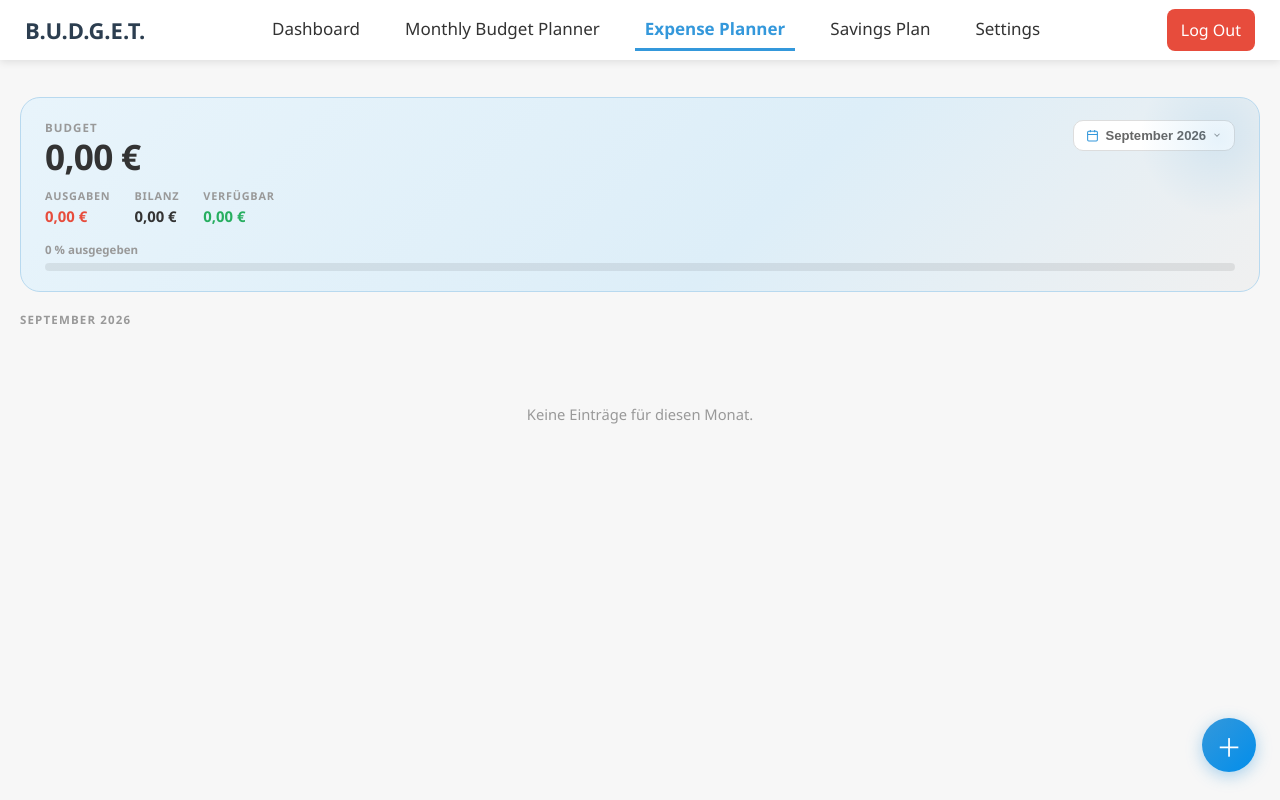
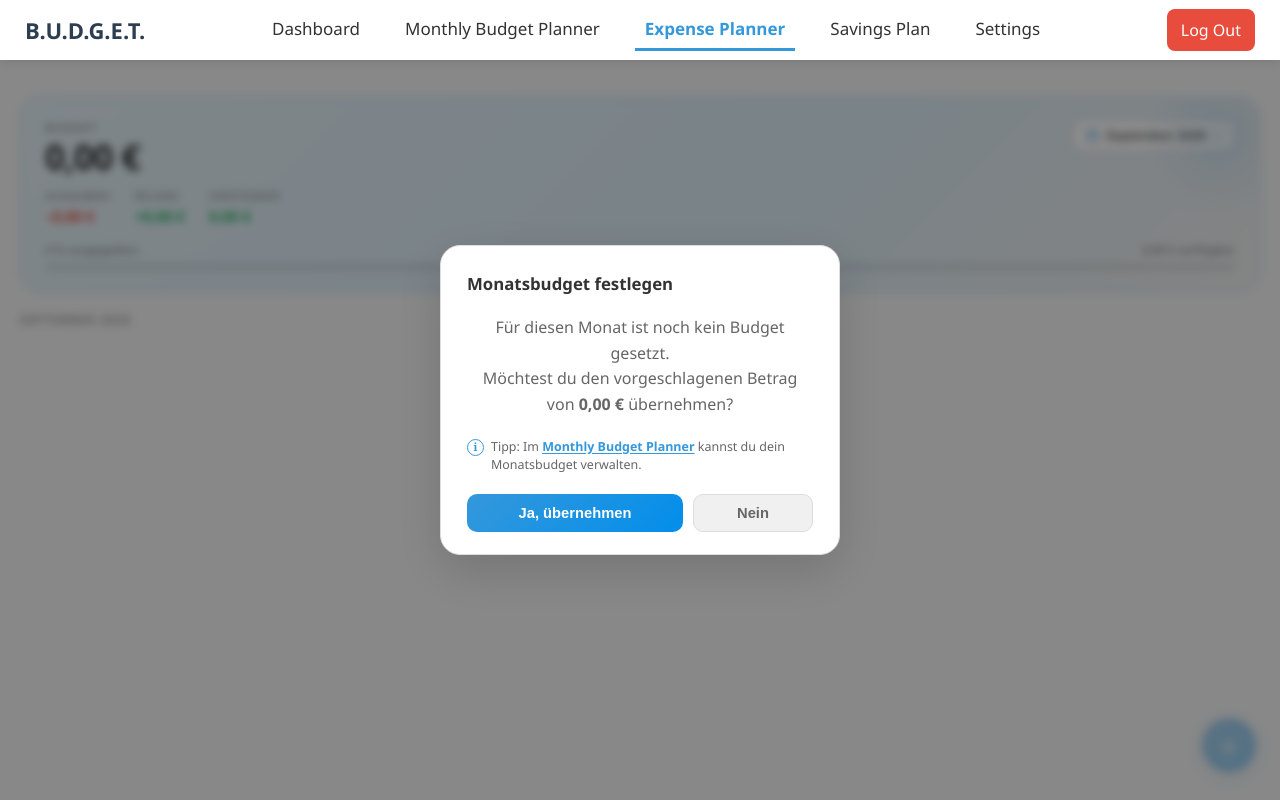
Before and after one commit to LamaImAuto6937/B.U.D.G.E.T., a Flask app: page /expensePlanner in a window 1280 px wide. Run offline with Flask 3, Linux system fonts and the light colour scheme; the visitor is signed in with stand-in values (Sample User, id 1); data that the repository does not hold is empty; parts of the project's set-up code (start-up, migrations or seed data) failed here and were passed over.

Commit message:
Add Hint in Expense Planner, when MonthlyBudget is empty

```diff
--- a/ModuleOperationClasses.py
+++ b/ModuleOperationClasses.py
@@ -52,14 +52,18 @@ class expensePlanner():
         return ( self.Helper.procSumList(self.Dataprovider.getBetragAusgabe(user_id, month, year)) )
 
     def procCalculatePercentage(self, Budget, Expense ):
-        return ( Expense / Budget * 100)
+        if Budget == 0 or Expense == 0:
+            return 0
+        else:
+            return ( Expense / Budget * 100)
 
     def procCheckIfBudgetIsAvailable(self, user_id, month, year):
-        # Prüft, ob es bereits einen Eintrag in der setBudgetForSelectedMonth gibt
-        # Es wird ein Tuple Ausgegeben: [ Wahrheitswert, Budget ]
-        # Der erste Wert gibt an, ob es den Eintrag bereits in der setBudgetForSelectedMonth gibt
-        # Der zweite gibt entweder das Budget aus dem Table an oder das globale Budget (monthlyBudget modul)
-
+        """
+        Prüft, ob es bereits einen Eintrag in der setBudgetForSelectedMonth gibt
+        Es wird ein Tuple Ausgegeben: [ Wahrheitswert, Budget ]
+        Der erste Wert gibt an, ob es den Eintrag bereits in der setBudgetForSelectedMonth gibt
+        Der zweite gibt entweder das Budget aus dem Table an oder das globale Budget (monthlyBudget modul)
+        """
 
         savedAmount = self.Dataprovider.getBudgetFromSetBudgetForSelectedMonth(user_id, month, year)
 
--- a/app/routes/expense.py
+++ b/app/routes/expense.py
@@ -28,9 +28,13 @@ def get_expense_summary_values():
 
     try:
         budgetFound, Budget = ExpensePlannerOps.procCheckIfBudgetIsAvailable(user_id, month, year)
-        Expense = ExpensePlannerOps.procCalculateExpense(user_id, month, year)
-        Saved = ExpensePlannerOps.procCalculateSaved(Budget, Expense)
-        ExpensePercentage = ExpensePlannerOps.procCalculatePercentage(Budget, Expense)
+        Expense, Saved, ExpensePercentage = 0, 0, 0
+
+        if budgetFound:
+            Expense = ExpensePlannerOps.procCalculateExpense(user_id, month, year)
+            Saved = ExpensePlannerOps.procCalculateSaved(Budget, Expense)
+            ExpensePercentage = ExpensePlannerOps.procCalculatePercentage(Budget, Expense)
+
         return jsonify({"budget": Budget, "expenseSum": Expense, "saved": Saved, "expensePercentage": ExpensePercentage, "needsBudget": not budgetFound, "globalBudget": Budget})
     except Exception as e:
         return jsonify({"error": str(e)}), 500
--- a/app/routes/settings.py
+++ b/app/routes/settings.py
@@ -35,8 +35,9 @@ def resetBudget():
     today = datetime.now()
     try:
         Dataprovider.doDeleteFromSetBudgetForSelectedMonth(user_id, today.month, today.year)
+        return jsonify({ "success": True }), 200
     except Exception as e:
-        print(str(e))
+        return jsonify({ "success": False, "error": str(e) }), 500
 
 @settings_bp.route("/settings/deleteAccount", methods=["GET"])
 @login_required
--- a/app/static/css/expensePlanner.css
+++ b/app/static/css/expensePlanner.css
@@ -413,6 +413,31 @@ body.dark-mode .context-menu-item.danger:hover { background: #3a1a1a; }
   font-size: .92rem; outline: none; transition: border-color .2s, background 0.3s;
 }
 .dialog-field input:focus, .dialog-field select:focus { border-color: var(--accent); }
+.budget-planner-hint {
+  position: relative; display: flex; align-items: flex-start; gap: 7px;
+  margin-top: 14px; color: var(--text-secondary); font-size: .78rem; line-height: 1.45;
+}
+.budget-info-icon {
+  display: inline-flex; align-items: center; justify-content: center;
+  width: 17px; height: 17px; flex: 0 0 17px; margin-top: 1px;
+  border: 1px solid var(--accent); border-radius: 50%;
+  color: var(--accent); font-size: .7rem; font-weight: 700; font-family: Georgia, serif;
+  cursor: help;
+}
+.budget-info-icon:focus-visible { outline: 2px solid var(--accent); outline-offset: 2px; }
+.budget-info-tooltip {
+  position: absolute; left: 0; bottom: calc(100% + 8px); z-index: 1;
+  width: max-content; max-width: 220px; padding: 7px 9px;
+  border: 1px solid var(--border); border-radius: 7px;
+  background: var(--bg-surface); color: var(--text-primary);
+  box-shadow: 0 5px 16px var(--shadow-strong); font-size: .74rem;
+  opacity: 0; pointer-events: none; transform: translateY(4px);
+  transition: opacity .16s ease, transform .16s ease;
+}
+.budget-info-icon:hover + .budget-info-tooltip,
+.budget-info-icon:focus + .budget-info-tooltip { opacity: 1; transform: translateY(0); }
+.budget-planner-link { color: var(--accent); font-weight: 700; text-decoration: underline; text-underline-offset: 2px; }
+.budget-planner-link:hover { color: var(--accent-hover); }
 .dialog-actions { display: flex; gap: 10px; margin-top: 20px; }
 .btn-cancel {
   flex: 1; padding: 10px;
--- a/app/templates/expensePlanner.html
+++ b/app/templates/expensePlanner.html
@@ -73,6 +73,11 @@
         Für diesen Monat ist noch kein Budget gesetzt.<br>
         Möchtest du den vorgeschlagenen Betrag von
         <strong id="budgetSuggestionAmount"></strong> übernehmen?
+      </p>
+      <p class="budget-planner-hint">
+        <span class="budget-info-icon" tabindex="0" role="img" aria-label="Information" aria-describedby="budget-info-tooltip">i</span>
+        <span class="budget-info-tooltip" id="budget-info-tooltip" role="tooltip">Hier kannst du dein Monatsbudget verwalten.</span>
+        <span>Tipp: Im <a href="/monthlyBudget" class="budget-planner-link">Monthly Budget Planner</a> kannst du dein Monatsbudget verwalten.</span>
       </p>
       <div class="dialog-actions">
         <button class="btn-save" id="budgetConfirm">Ja, übernehmen</button>
```
